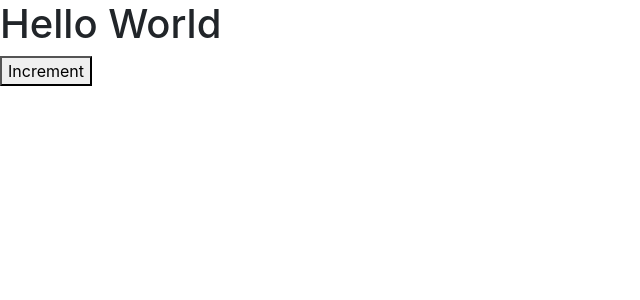
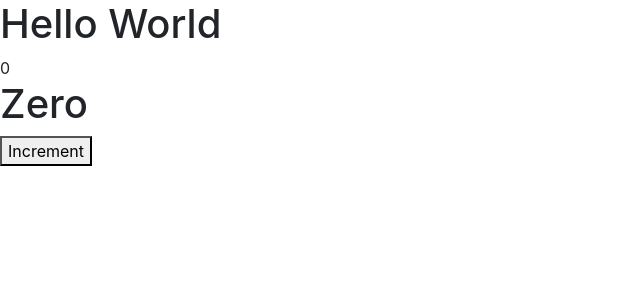
Before and after one commit to prashanshatomar/reactapp_ecom, a React (Create React App) app: page / in a window 1280 px wide. Shown: the top 300 px of the page, without its empty margins (0-640 px from the left). Built offline with nearby package versions, Linux system fonts and the light colour scheme.

Commit message:
Embedding expressions

```diff
--- a/src/components/counter.jsx
+++ b/src/components/counter.jsx
@@ -1,6 +1,8 @@
 import React, { Component } from "react";
 class Counter extends Component {
-  // state = {}
+  state = {
+    count:0
+  }
   render() {
     // return <h1>Hello World</h1>;
     //return <h1>Hello World</h1><button>Increment</button>;
@@ -10,6 +12,9 @@
     return (
       <div>
         <h1>Hello World</h1>
+        <span>{this.state.count}</span>
+        <span>{this.formatCount()}</span>
+
         <button>Increment</button>
       </div>
     ); //== React.createElement('div)
@@ -30,10 +35,22 @@
         <button>Increment</button>
       </div>
     );
-
     */
 
+
   }
+  // formatCount() {
+  //   return this.state.count === 0 ? 'Zero' : this.state.count;
+  // }
+
+  formatCount() {
+    //Self destructing object
+    const { count } =this.state; //picking up the count property from the state object
+    // return count === 0 ? 'Zero' : count;
+    return count === 0 ? <h1>Zero</h1> : count;
+
+  }
+
 }
 
 export default Counter;
```
